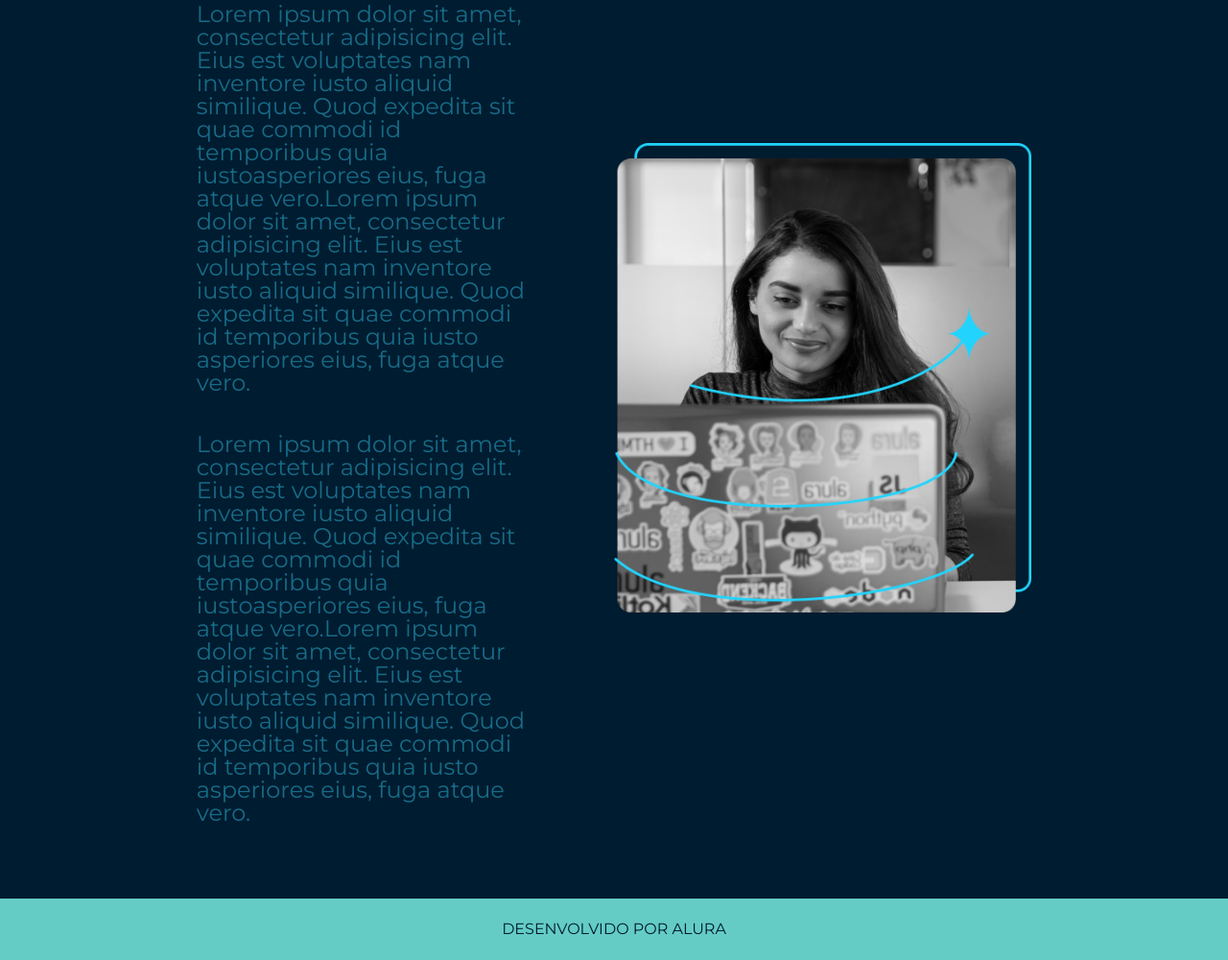
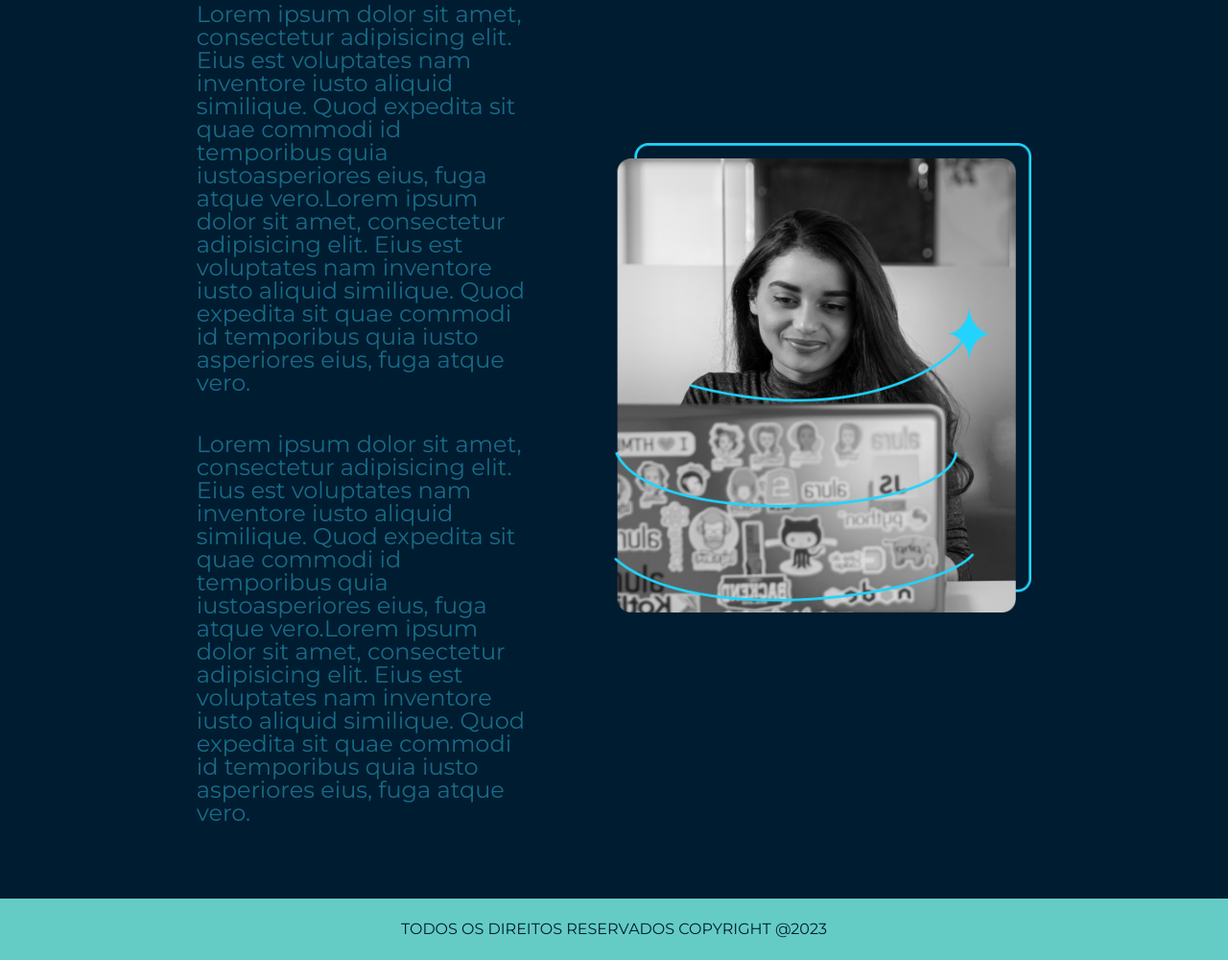
Before and after one commit to Retro-Artist/front-end-experiments, a plain HTML site: page about.html in a window 1280 px wide. Shown: the part 199-1199 px from the top of the page at 96% size. Drawn offline with nearby package versions, Linux system fonts and the light colour scheme.

Commit message:
fixed inconsistencies on final html

```diff
--- a/about.html
+++ b/about.html
@@ -39,7 +39,7 @@
     </main>
 
     <footer class="main__footer">
-        <p>Desenvolvido por Alura</p>
+        <p>Todos os direitos reservados Copyright @2023</p>
     </footer>
 </body>
 
```
Also changed, not shown: index.html (+2 -2 lines).
